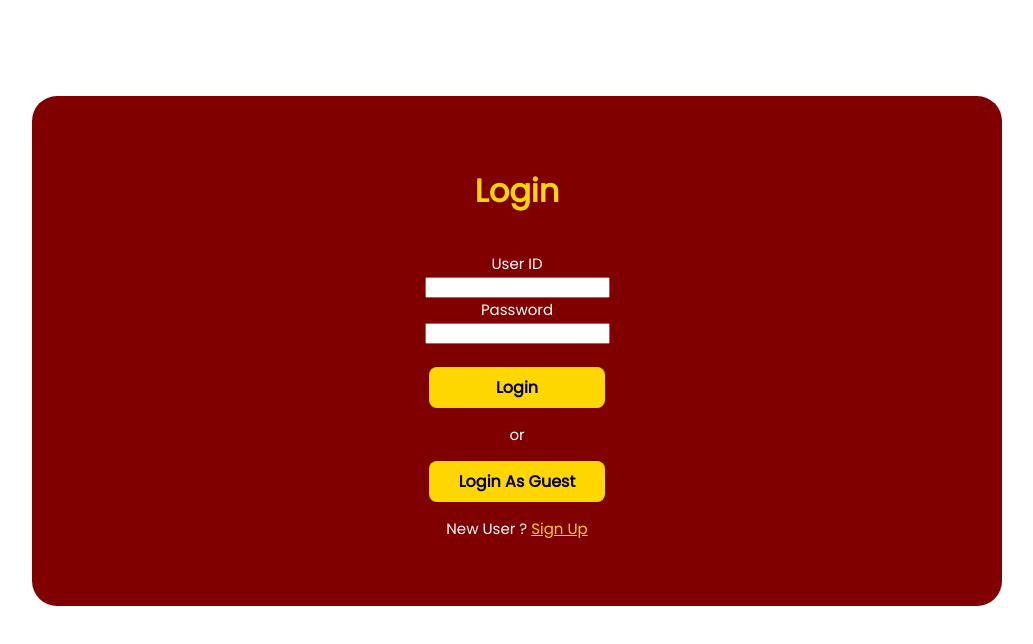
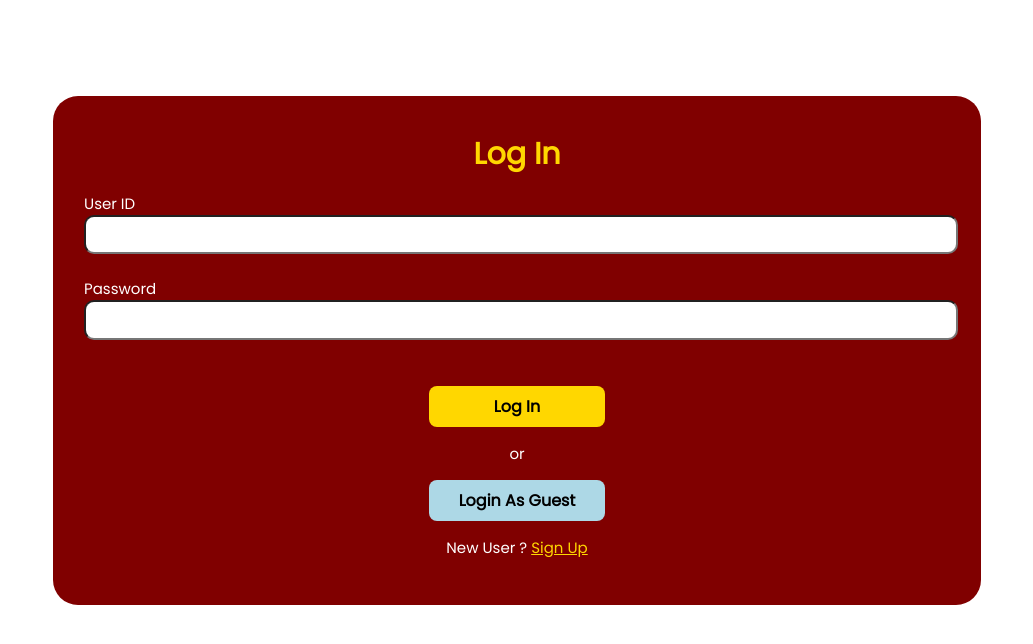
Before and after one commit to Tanchy101/palmap_project, a React (Create React App) app: page / in a window 1280 px wide. Shown: the top 644 px of the page, without its empty margins (123-1156 px from the left). Built offline with nearby package versions, Linux system fonts and the light colour scheme.

Commit message:
ui update login
fixed login page

```diff
--- a/src/components/ButtonLogin.js
+++ b/src/components/ButtonLogin.js
@@ -1,6 +1,6 @@
 const ButtonLogin = () => {
     return (
-        <button className="login">Login</button>
+        <button className="login">Log In</button>
     )
 }
 
--- a/src/components/LoginAsGuest.js
+++ b/src/components/LoginAsGuest.js
@@ -1,6 +1,6 @@
 const LoginAsGuest = () => {
     return (
-        <button className="login">Login As Guest</button>
+        <button className="lguest">Login As Guest</button>
     )
 }
 
--- a/src/dashboard/Home.css
+++ b/src/dashboard/Home.css
@@ -1,14 +1,10 @@
 
-.container {
-    text-align: center;
+.container { /**container**/
     display: flex;
     flex-direction: column;
-    align-items: center;
-    justify-content: center;
     font-family: 'Poppins';
-    position: relative;
     background-color: #800000;
-    padding: 2.3rem;
+    padding: 1em;
     margin-left: auto;
     margin-right: auto;
     margin-top: 6em;
@@ -19,17 +15,28 @@
 }
 .login-title {
     color: #FFD700;
-    padding-top: 13px;
-}
-.signup-link {
-    color: #FFD700;
+    text-align: center;
+    font-size: 30px;
+    font-weight: 800;
+    margin-bottom: 0em;
 }
 .card {
-    text-align:center;
+    justify-content: left;
     padding: 15px;
-    color: white;
+    color: rgb(136, 130, 44);
     font-size: 15px;
 }
+.text-label{
+    text-align: left;
+    justify-content: center;
+    color: white;
+}
+input{
+    width: 100%;
+    height: 2.5em;
+    border-radius: 10px;
+}
+/**buttons**/
 .login{
     text-align: center;
     display: flex;
@@ -50,3 +57,30 @@
     cursor: pointer;
     color: black;
 }
+.lguest{
+    text-align: center;
+    display: flex;
+    flex-direction: column;
+    align-items: center;
+    justify-content: center;
+    font-family: 'Poppins';
+    font-weight: bold;
+    font-size: 16px;
+    position: relative;
+    margin-left: auto;
+    margin-right: auto;
+    border-radius: 8px;
+    width: 11em;
+    background-color: #ADD8E6;
+    padding: 8px;
+    border: 0;
+    cursor: pointer;
+    color: black;
+}
+.guest-link{
+    text-decoration: none;
+}
+
+.signup-link {
+    color: #FFD700;
+}
--- a/src/dashboard/Home.js
+++ b/src/dashboard/Home.js
@@ -7,9 +7,11 @@ import {Link, Outlet} from 'react-router-dom';
 const InputEme = (props) => {
     return (
         <>
-        <label>{props.label}</label>
+        <div className="text-label"><label>{props.label}</label>
         <br></br>
         <input type = "number" >{props.Input}</input>
+        </div>
+
         </>
     )
 }
@@ -22,17 +24,17 @@ const Home = () => {
         <>
         <div className = "container">
             <div className = "header">
-                <h1 className = "login-title">Login</h1>
+                <h1 className = "login-title">Log In</h1>
             </div>
 
             <div className = "card">
-                <InputEme label = {'User ID'}/>
+                <InputEme  label = {'User ID'}  />
                 <br></br>
                 <InputEme label = {'Password'} />
                 <br></br><br></br>
                 <ButtonLogin />
                 <p>or</p>
-                <Link to ="/guest" className = "signup-link"><LoginAsGuest /></Link>
+                <Link to ="/guest" className = "guest-link"><LoginAsGuest /></Link>
                 <p>New User ? <Link to ="/signup" className = "signup-link">Sign Up</Link></p>
             </div>
         </div>
```
